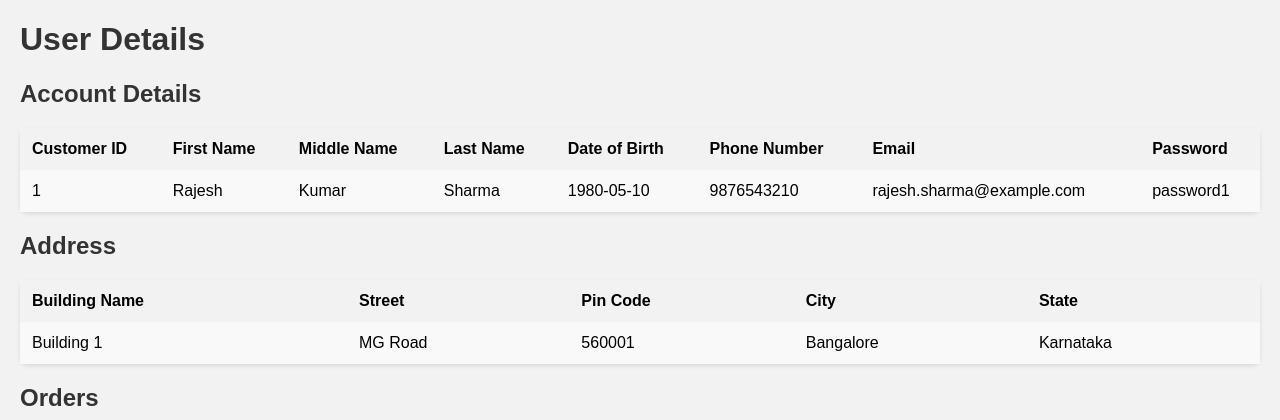
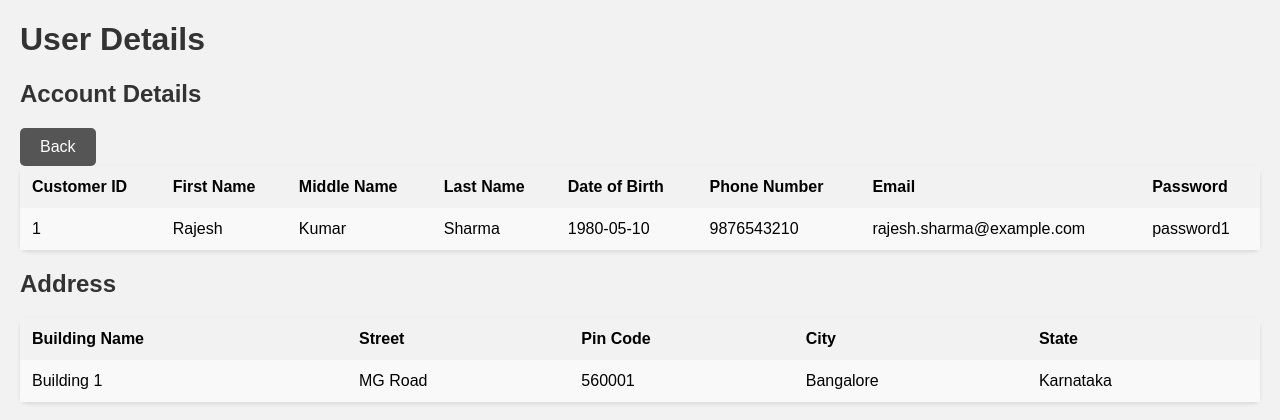
Before and after one commit to Shriyash1234/Food_Delivery_System, a Flask app: page /userdetails in a window 1280 px wide. Shown: the top 420 px of the page. Run offline with Flask 3, Linux system fonts and the light colour scheme; a user stored in the database is signed in; data comes from the database, SQL or seed files in the repository; some libraries are stand-ins or nearby versions.

Commit message:
User Details navigation done

```diff
--- a/static/CSS/userdetails.css
+++ b/static/CSS/userdetails.css
@@ -35,3 +35,13 @@ table tr:hover {
     background-color: #e0e0e0;
     transition: background-color 0.3s;
 }
+
+.btn-back {
+    background-color: #555; /* Dark grey color */
+    color: #fff; /* White text color */
+    padding: 10px 20px; /* Adjust padding as needed */
+    border: none; /* Remove default button border */
+    border-radius: 5px; /* Optional: Add rounded corners */
+    text-decoration: none; /* Remove default link underline */
+    display: inline-block; /* Ensure proper button display */
+}
--- a/templates/customers/userdetails.html
+++ b/templates/customers/userdetails.html
@@ -7,6 +7,8 @@
 <body>
     <h1>User Details</h1>
     <h2>Account Details</h2>
+    <a href="http://127.0.0.1:5000/dashboard" class="btn-back">Back</a>
+
     <table>
         <tr>
             <th>Customer ID</th>
```
